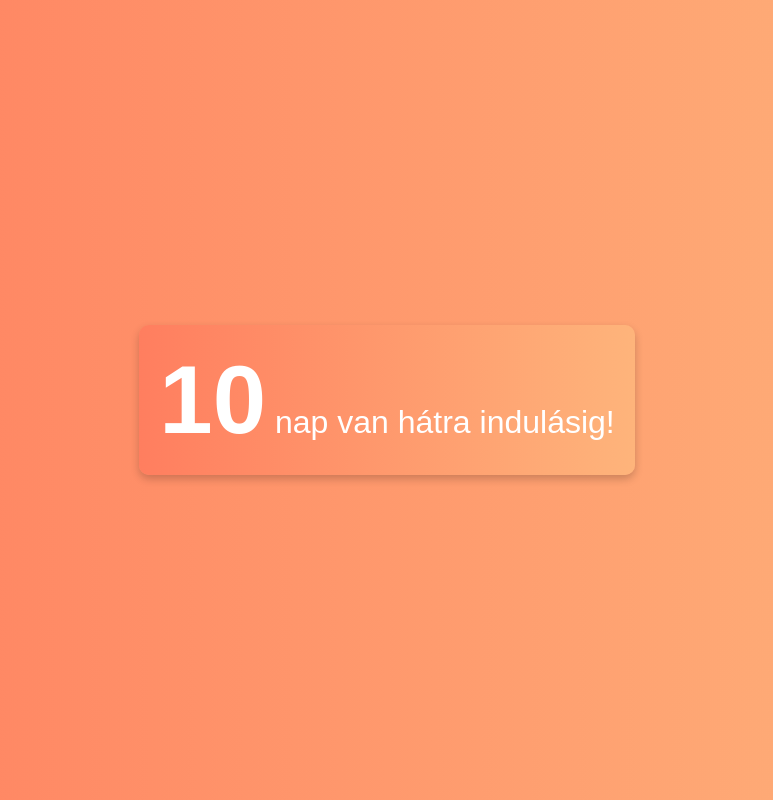
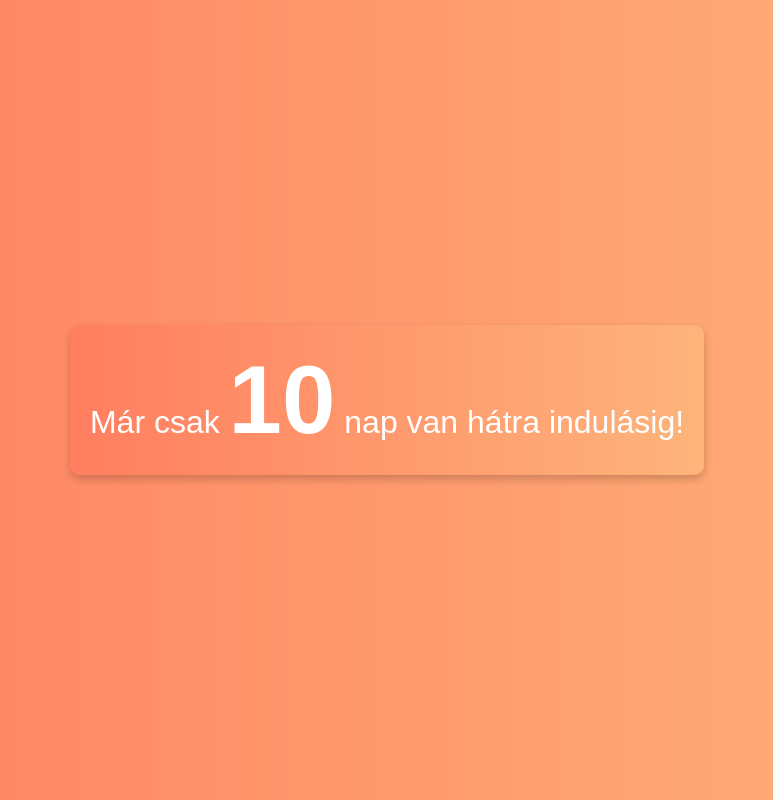
Before and after one commit to Figaro66/countdown, a plain HTML site: page index.html in a window 1280 px wide. Shown: the whole page, without its empty margins (253-1026 px from the left). Drawn offline with Linux system fonts and the light colour scheme.

Commit message:
Update index.html

```diff
--- a/index.html
+++ b/index.html
@@ -91,7 +91,7 @@
 </head>
 <body>
     <div class="countdown-container">
-        <p><span id="countdown"></span> nap van hátra indulásig!</p>
+        <p>Már csak <span id="countdown"></span> nap van hátra indulásig!</p>
     </div>
 </body>
 </html>
```
